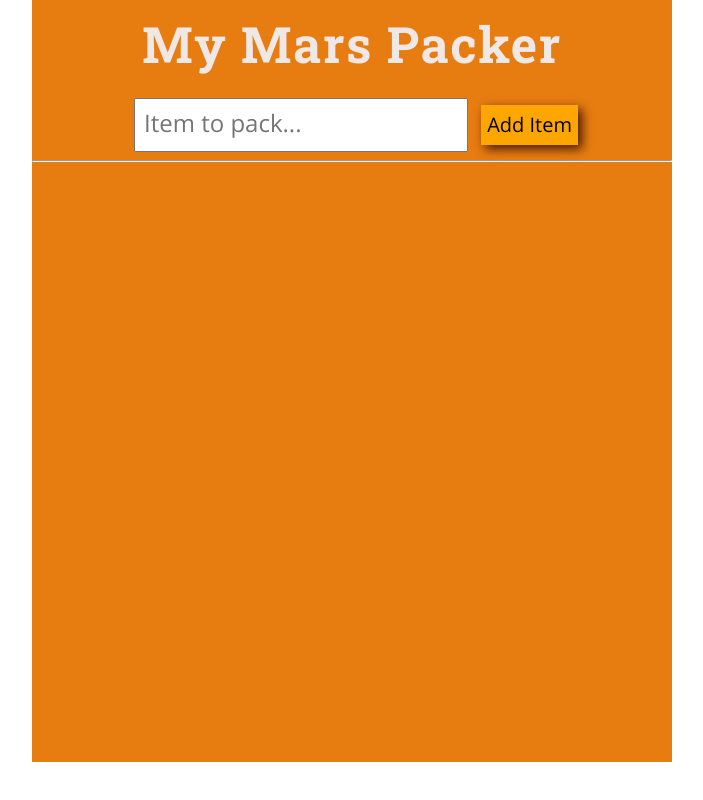
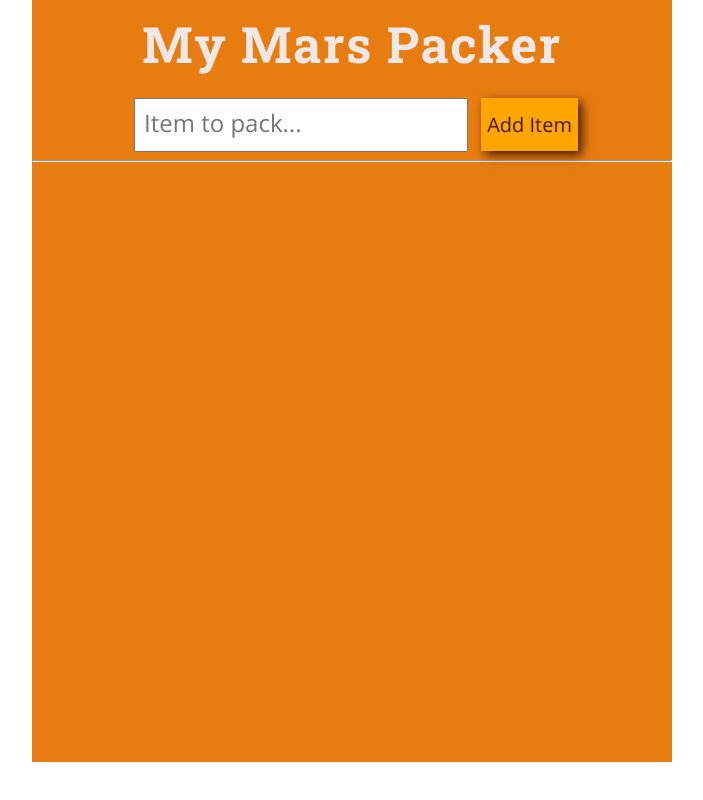
Before and after one commit to hdechat/mars-packing-list, a website: page public/index.html in a window 1280 px wide. Shown: the whole page, without its empty margins (288-991 px from the left). Drawn offline with nearby package versions, Linux system fonts and the light colour scheme.

Commit message:
Adjust height and color on button

```diff
--- a/public/styles.css
+++ b/public/styles.css
@@ -38,8 +38,9 @@ h1 {
 #userInput__button {
   background: #fda600;
   border: none;
+  color: #451804;
   box-shadow: 4px 4px 10px #451804;
-  height: 2.5rem;
+  height: 3.3rem;
 }
 
 hr {
```
